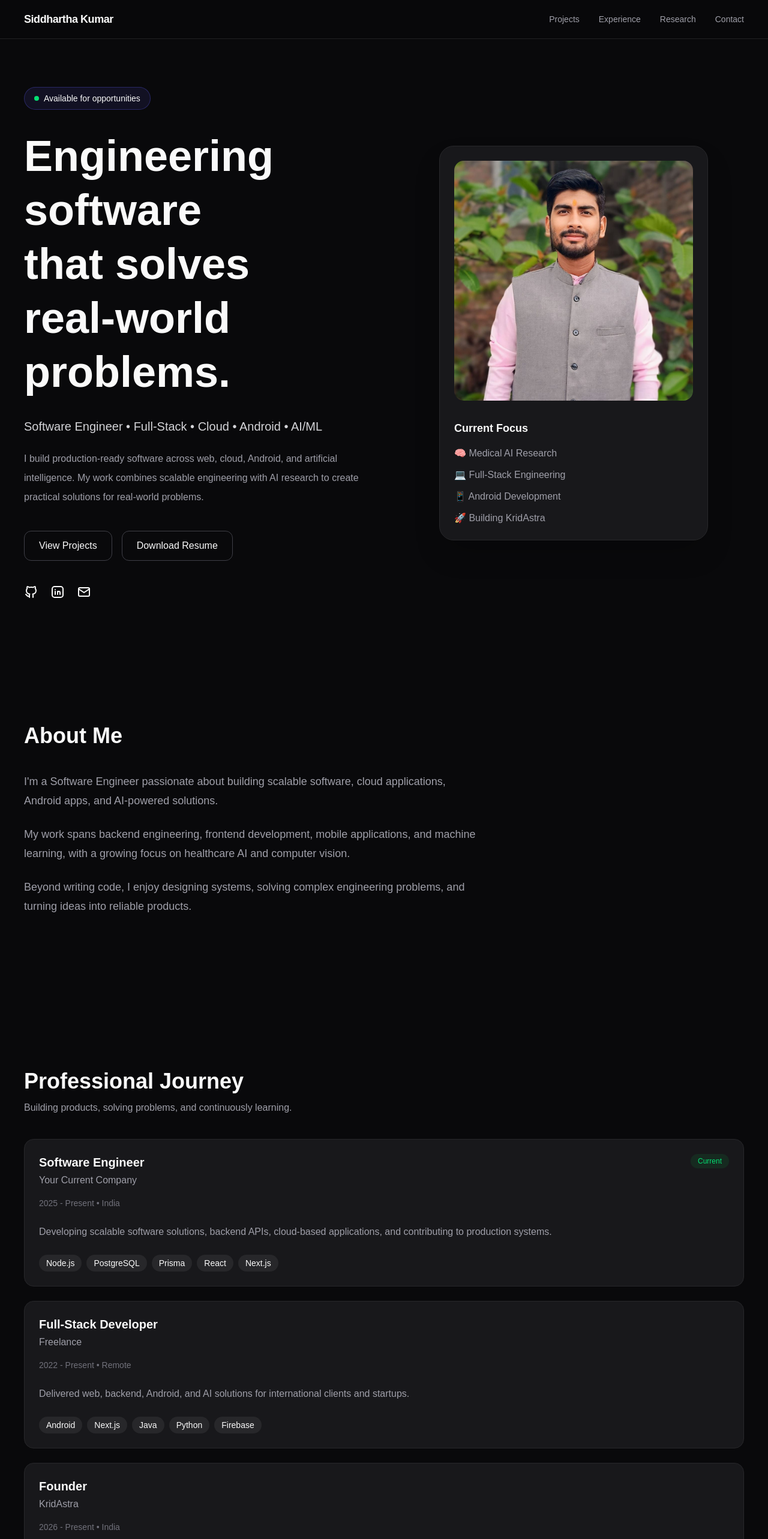
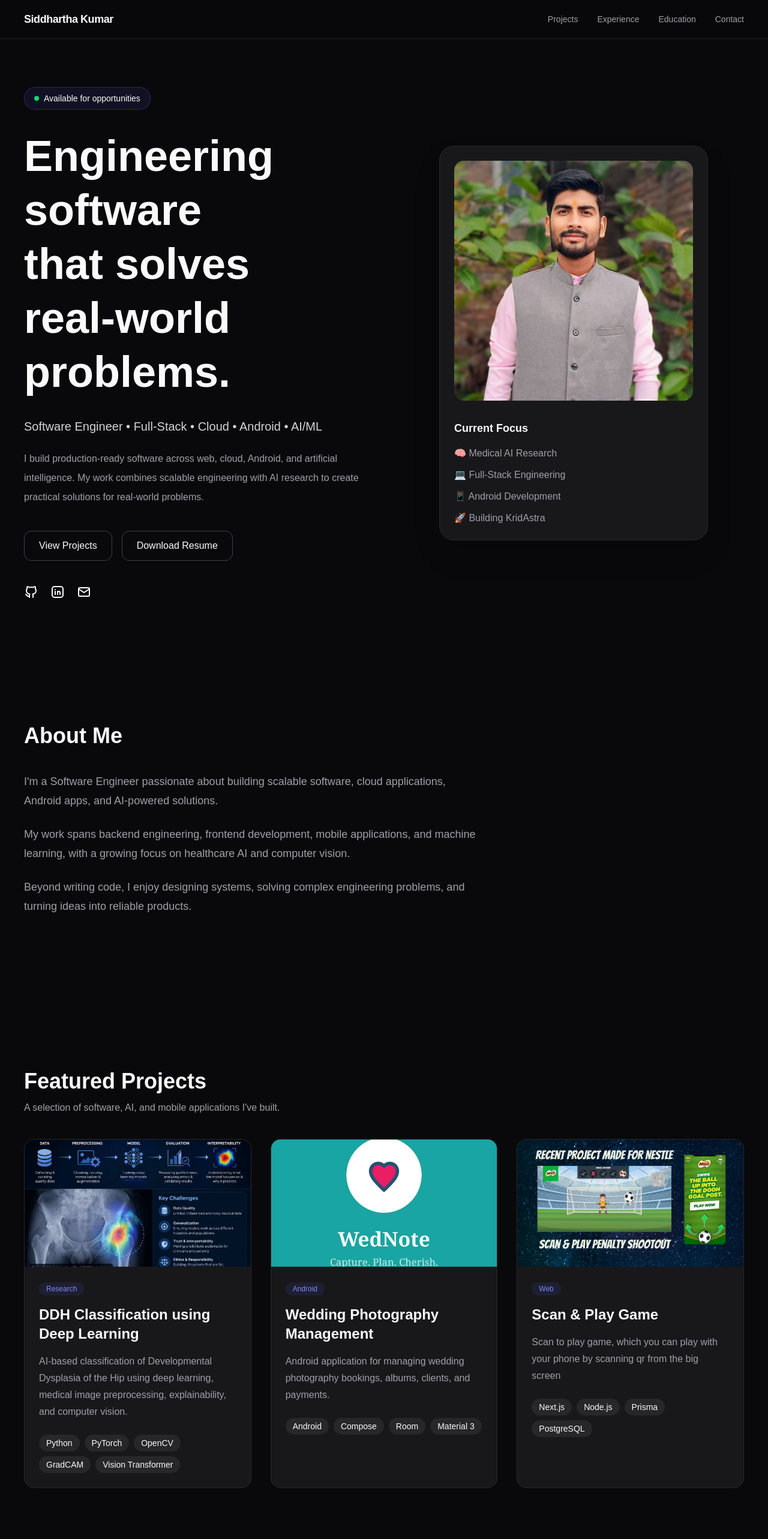
Before and after one commit to devsiddhartha31/devsiddhartha31.github.io, a Next.js app in the folder portfolio/: page / in a window 1280 px wide. Shown: the top 2566 px of the page at 60% size. Built offline with nearby package versions, Linux system fonts and the light colour scheme.

Commit message:
replaced research section with education section and updated routes

```diff
--- a/portfolio/app/page.tsx
+++ b/portfolio/app/page.tsx
@@ -4,7 +4,7 @@ import About from "@/components/about/About";
 import Experience from "@/components/experience/Experience";
 import Projects from "@/components/projects/Projects";
 import Skills from "@/components/skills/Skills";
-import Research from "@/components/research/Research";
+import Education from "@/components/education/Education";
 import Contact from "@/components/contact/Contact";
 import Footer from "@/components/layout/Footer";
 
@@ -17,13 +17,13 @@ export default function Home() {
 
       <About />
 
+      <Projects />
+
       <Experience />
-
-      <Projects />
 
       <Skills />
 
-      <Research />
+      <Education />
 
       <Contact />
 
--- /dev/null
+++ b/portfolio/components/education/Education.tsx
@@ -0,0 +1,31 @@
+import Container from "@/components/ui/Container";
+import Section from "@/components/ui/Section";
+import SectionTitle from "@/components/ui/SectionTitle";
+
+import EducationCard from "./EducationCard";
+
+import { education } from "@/data/education";
+
+export default function Education() {
+  return (
+    <Section id="education">
+      <Container>
+
+        <SectionTitle
+          title="Education"
+          subtitle="My academic journey and research background."
+        />
+
+        <div className="space-y-6">
+          {education.map((item) => (
+            <EducationCard
+              key={item.id}
+              education={item}
+            />
+          ))}
+        </div>
+
+      </Container>
+    </Section>
+  );
+}
--- /dev/null
+++ b/portfolio/components/education/EducationCard.tsx
@@ -0,0 +1,42 @@
+import { Education } from "@/types/education";
+
+interface Props {
+  education: Education;
+}
+
+export default function EducationCard({
+  education,
+}: Props) {
+  return (
+    <article className="rounded-2xl border border-zinc-800 bg-zinc-900 p-6">
+
+      <h3 className="text-2xl font-semibold">
+        {education.degree}
+      </h3>
+
+      <p className="mt-2 text-zinc-400">
+        {education.institution}
+      </p>
+
+      <p className="mt-1 text-sm text-zinc-500">
+        {education.duration} • {education.location}
+      </p>
+
+      <p className="mt-6 leading-7 text-zinc-400">
+        {education.description}
+      </p>
+
+      <div className="mt-6 flex flex-wrap gap-2">
+        {education.highlights.map((item) => (
+          <span
+            key={item}
+            className="rounded-full bg-zinc-800 px-3 py-1 text-sm"
+          >
+            {item}
+          </span>
+        ))}
+      </div>
+
+    </article>
+  );
+}
--- a/portfolio/components/layout/Navbar.tsx
+++ b/portfolio/components/layout/Navbar.tsx
@@ -3,7 +3,7 @@ import Container from "@/components/ui/Container";
 const links = [
   { label: "Projects", href: "#projects" },
   { label: "Experience", href: "#experience" },
-  { label: "Research", href: "#research" },
+  { label: "Education", href: "#education" },
   { label: "Contact", href: "#contact" },
 ];
 
--- /dev/null
+++ b/portfolio/data/education.ts
@@ -0,0 +1,35 @@
+import { Education } from "@/types/education";
+
+export const education: Education[] = [
+  {
+    id: 1,
+    degree: "Master of Computer Applications (MCA)",
+    institution: "Your University Name",
+    duration: "2024 – 2026",
+    location: "India",
+    description:
+      "Specialized in software engineering, artificial intelligence, and modern application development.",
+    highlights: [
+      "Master's Thesis: Developmental Dysplasia of the Hip Classification using Deep Learning",
+      "Computer Vision",
+      "Medical Image Analysis",
+      "Deep Learning",
+    ],
+  },
+
+  {
+    id: 2,
+    degree: "Bachelor's Degree",
+    institution: "Your College Name",
+    duration: "2021 – 2024",
+    location: "India",
+    description:
+      "Built a strong foundation in computer science and software development.",
+    highlights: [
+      "Programming",
+      "Data Structures",
+      "Database Systems",
+      "Software Engineering",
+    ],
+  },
+];
--- a/portfolio/data/routes.ts
+++ b/portfolio/data/routes.ts
@@ -2,6 +2,6 @@ export const routes = {
   home: "/",
   projects: "#projects",
   experience: "#experience",
-  research: "#research",
+  education: "#education",
   contact: "#contact",
 };
--- /dev/null
+++ b/portfolio/types/education.ts
@@ -0,0 +1,9 @@
+export interface Education {
+  id: number;
+  degree: string;
+  institution: string;
+  duration: string;
+  location: string;
+  description: string;
+  highlights: string[];
+}
```
